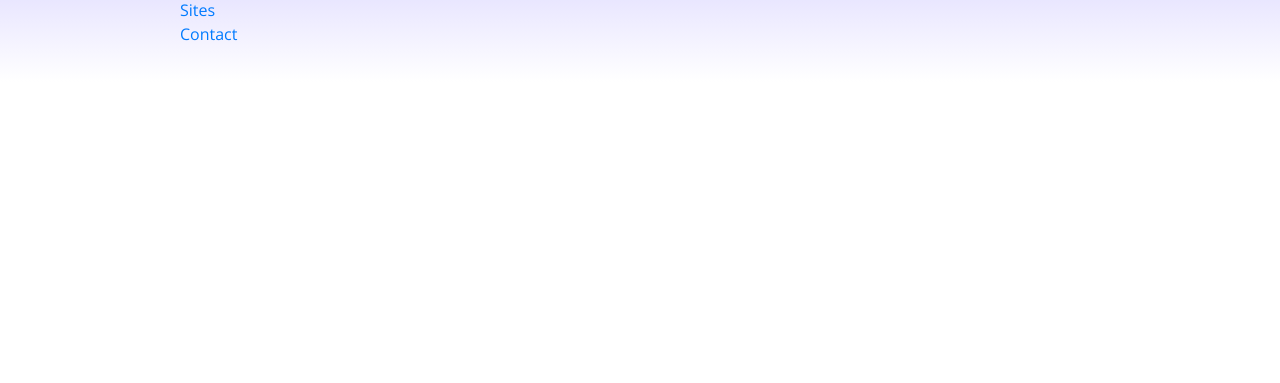
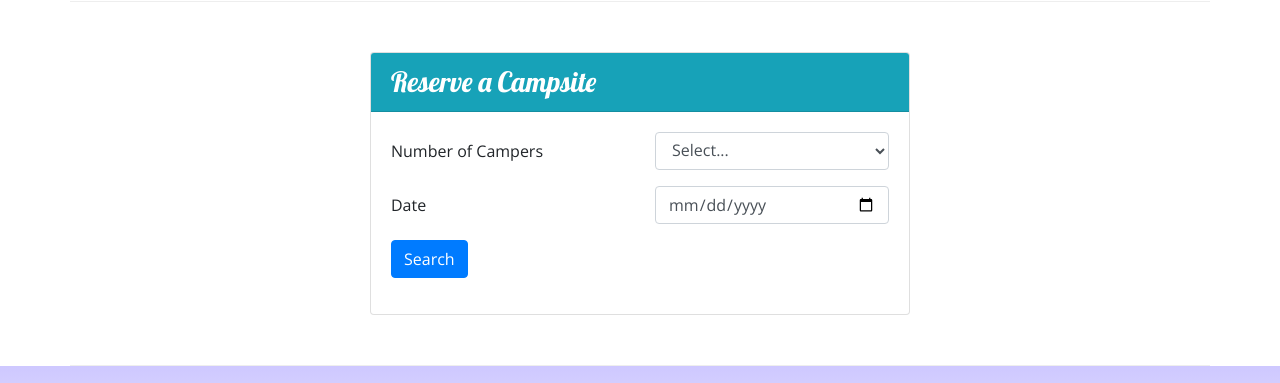
Before and after one commit to yonitekdev/bootstrap-project-1, a website: page index.html in a window 1280 px wide. Shown: the part 1219-1602 px from the top of the page. Before the commit the page ends 1301 px from the top, so only its background shows below. Drawn offline with nearby package versions, Linux system fonts and the light colour scheme.

Commit message:
Week 2 Assignment

```diff
--- a/index.html
+++ b/index.html
@@ -29,6 +29,9 @@
                 <div class="col">
                     <h1>NuCamp</h1>
                     <h2>a better way to camp</h2>
+                </div>
+                <div class="col-md-4 col-xl-2 mt-4">
+                    <a class="btn btn-info btn-lg order-last" href="#reserveForm">Reserve Campsite</a>
                 </div>
             </div>
         </div>
@@ -73,8 +76,13 @@
                 <h2 class="text-sm-right">Featured Campsites</h2>
             </div>
             <div class="col">
-                <h3>React Lake Campground</h3>
-                <p class="d-none d-sm-block">Nestled in the foothills of the Chrome Mountains, this campground on the shores of the pristine React Lake is a favorite for fly fishers.</p>
+                <div class="media">
+                    <img class="d-flex img-thumbnail ml-3 order-last" src="img\react-lake-thumb.jpg" alt="React Lake thumbnail">
+                    <div class="media-body align-self-center">
+                        <h3>React Lake Campground</h3>
+                        <p class="d-none d-sm-block">Nestled in the foothills of the Chrome Mountains, this campground on the shores of the pristine React Lake is a favorite for fly fishers.</p>
+                    </div>
+                </div>
             </div>
         </div>
 
@@ -92,7 +100,45 @@
                 </div>
             </div>
         </div>
+
+        <div class="row row-content">
+            <div class="col-sm-6 mx-auto">
+                <div class="card">
+                    <h3 class="card-header bg-info text-white">Reserve a Campsite</h3>
+                    <div class="card-body">
+                        <form id="reserveForm">
+                            <div class="row form-group">
+                                <label class="col-form-label col-sm-6" for="numCampers">Number of Campers</label>
+                                <div class="col">
+                                    <select name="numCampers" id="numCampers" class="form-control">
+                                        <option selected>Select...</option>
+                                        <option value="1">1</option>
+                                        <option value="2">2</option>
+                                        <option value="3">3</option>
+                                        <option value="4">4</option>
+                                        <option value="5">5</option>
+                                        <option value="6">6</option>
+                                    </select>
+                                </div>
+                            </div>
+                            <div class="row form-group">
+                                <label class="col-form-label col-sm-6" for="date">Date</label>
+                                <div class="col-sm-6">
+                                    <input type="date" id="date" name="date" class="form-control" placeholder="10/02/2021" />
+                                </div>
+                            </div>
+                            <div class="row form-group">
+                                <div class="col">
+                                    <button type="submit" class="btn btn-primary">Search</button>
+                                </div>
+                            </div>
+                        </form>
+                    </div>
+                </div>
+            </div>
+        </div>
     </div>
+
     <footer class="site-footer">
         <div class="container">
             <div class="row">
```
